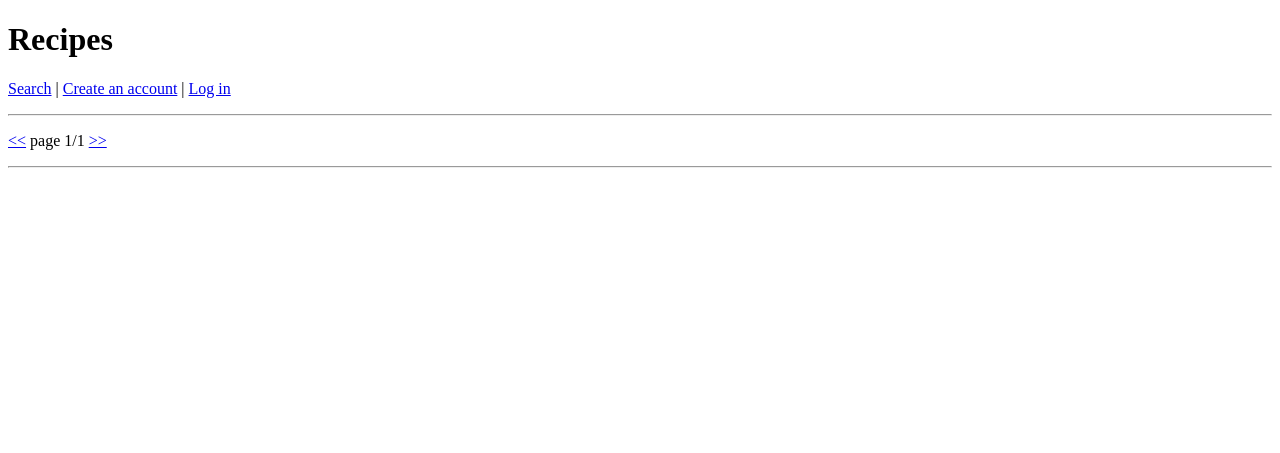
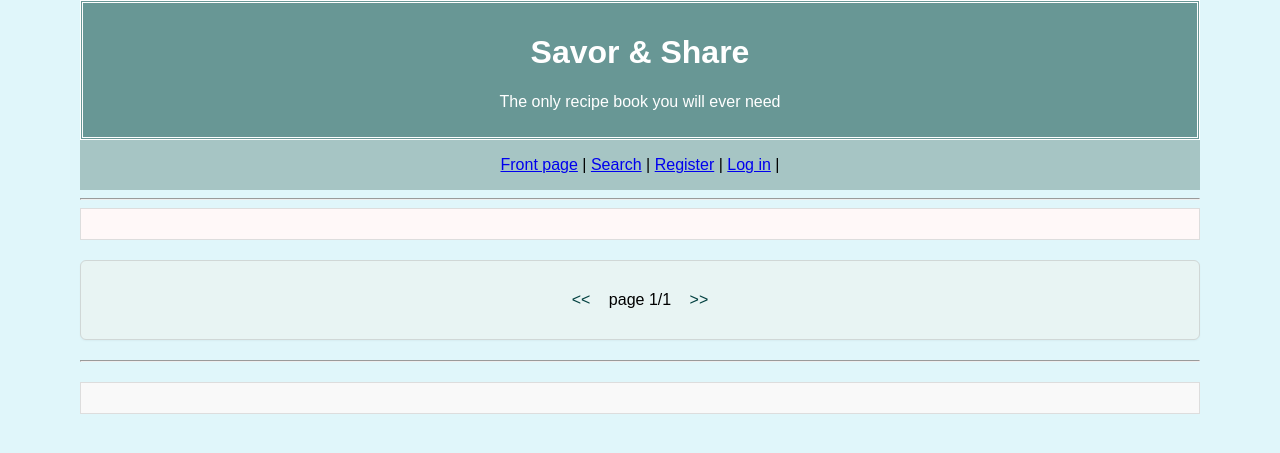
Before and after one commit to Veolzu/reseptit, a Flask app: page / in a window 1280 px wide. Shown: the top 453 px of the page. Run offline with Flask 3, Linux system fonts and the light colour scheme; data that the repository does not hold is empty.

Commit message:
front page css
started work on front page's css

```diff
--- /dev/null
+++ b/static/main.css
@@ -0,0 +1,78 @@
+body {
+  margin: auto;
+  max-width: 70em;
+  font-family: sans-serif;
+  background-color: rgb(224, 246, 250);
+}
+
+.nav{
+    background-color: #a6c5c4;
+    overflow: hidden;
+    padding: 0px;
+    text-align: center;
+    margin: 0;
+}
+
+.header{
+    background-color: #689795;
+    color: white;
+    padding: 10px 0;
+    text-align: center;
+    margin-bottom: 20px;
+    padding: 10px;
+    border-style: double;
+    margin: 0;
+
+}
+
+.info_messages{
+    background-color: #e7f3fe;
+    border-left: 6px solid #2196F3;
+    margin-bottom: 15px;
+
+}
+
+.recipes{
+    margin-bottom: 20px;
+    background-color: #fff8f8;
+    border: 1px solid #ddd;
+    padding: 15px;
+
+}
+
+.pagination{
+    text-align: center;
+    margin: 0 0 20px 0;
+    background-color: #e8f4f3;
+    border: 1px solid #d0d7d6;
+    padding: 8px 12px;
+    border-radius: 6px;
+    box-shadow: 0 1px 2px rgba(0,0,0,0.04);
+}
+
+.pagination a{
+    color: #034140;
+    text-decoration: none;
+    padding: 6px 10px;
+    border-radius: 4px;
+    display: inline-block;
+    margin: 0 4px;
+}
+
+.pagination a:hover{
+    background-color: #cfe8e6;
+}
+
+.pagination .current{
+    font-weight: 700;
+    background-color: #bfe0de;
+    padding: 6px 10px;
+    border-radius: 4px;
+}
+
+.new_recipe{
+    background-color: #f9f9f9;
+    border: 1px solid #ddd;
+    padding: 15px;
+    margin-top: 20px;
+}
--- a/templates/index.html
+++ b/templates/index.html
@@ -6,29 +6,25 @@
 </head>
 
 <body>
-  <h1>Recipes</h1>
+  {% extends "layout.html" %}
 
-  <p>
-    <a href="/search">Search</a> |
-    {% if session.user_id %}
-    <a href="/logout">Log out</a> |
-    <a href="/user/{{ session.user_id }}">Profile page</a>
+  {% block title %}Recipes{% endblock %}
+  {% block content %}
+  <hr />
 
-    {% else %}
-    <a href="/register">Create an account</a> |
-    <a href="/login">Log in</a>
-    {% endif %}
-  </p>
-  {% if session.user_id %}
-    you are logged in as <a href="/user/{{ session.user_id }}">{{ session.username }}</a>
-  {% endif %}
-  <hr />
+  {% if get_flashed_messages() | length > 0 %}
+  <div class="info_messages">
   {% for message in get_flashed_messages() %}
   <p>
     <b>{{ message }}</b>
   </p>
   <hr />
   {% endfor %}
+  </div>
+  {% endif %}
+
+  <div class="recipes">
+
   {% for recipe in recipes %}
   <p>
     <a href="/recipe/{{ recipe.id }}">{{ recipe.title }}</a>
@@ -46,14 +42,18 @@
   </p>
   <hr />
   {% endfor %}
+  </div>
 
+  <div class="pagination">
   <p>
     <a href="/{{ page - 1 }}">&lt;&lt;</a>
     page {{ page }}/{{ page_count }}
     <a href="/{{ page + 1 }}">&gt;&gt;</a>
   </p>
+  </div>
   <hr />
 
+  <div class="new_recipe">
   {% if session.user_id %}
   <h2>A new recipe</h2>
 
@@ -75,7 +75,8 @@
 
   </form>
   {% endif %}
-
+  </div>
+  {% endblock %}
 
 
 </body>
--- /dev/null
+++ b/templates/layout.html
@@ -0,0 +1,41 @@
+<!DOCTYPE html>
+<html>
+
+<head>
+  <title>{% block title %}{% endblock %}</title>
+  <link rel="stylesheet" href="/static/main.css">
+</head>
+
+<body>
+  <div class="header">
+    <h1>Savor & Share</h1>
+    <p>The only recipe book you will ever need</p>
+  </div>
+  <div class="nav">
+    <nav>
+        <p>
+        <a href="/">Front page</a> |
+        <a href="/search">Search</a> |
+        <a href="/register">Register</a> |
+        {% if session.user_id %}
+        <a href="/user/{{ session.user_id }}">Profile page</a> |
+
+        <a href="/logout">Log out</a> |
+        {% else %}
+        <a href="/login">Log in</a> |
+        {% endif %}
+        </p>
+      {% if session.user_id %}
+        <p>
+            you are logged in as <a href="/user/{{ session.user_id }}">{{ session.username }}</a>
+        </p>
+      {% endif %}
+    </nav>
+  </div>
+
+  <div class="content">
+    {% block content %}{% endblock %}
+  </div>
+</body>
+
+</html>
```
